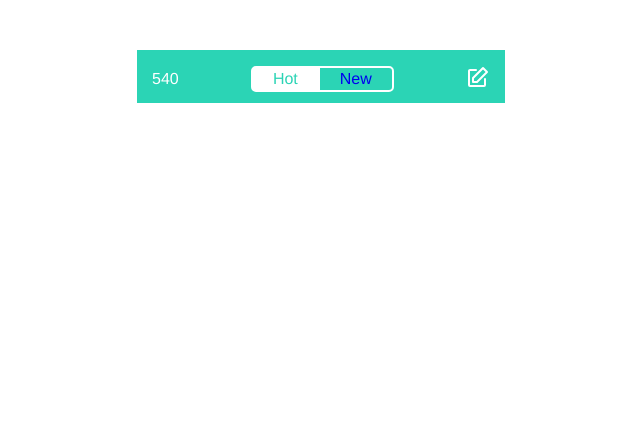
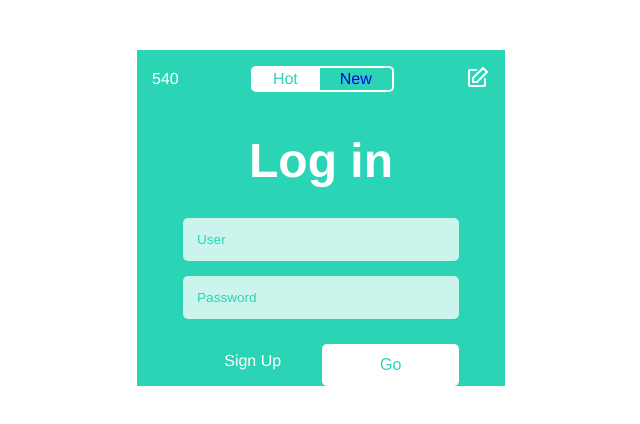
Before and after one commit to b8923/yik-hack, a Vue app in the folder frontend/: page /login in a window 1280 px wide. Shown: the top 424 px of the page, without its empty margins (319-959 px from the left). Built offline with nearby package versions, Linux system fonts and the light colour scheme.

Commit message:
Creates Auth component

```diff
--- /dev/null
+++ b/frontend/src/components/Auth.vue
@@ -0,0 +1,164 @@
+<template>
+  <section class="AppAuth">
+    <h1 class="AuthTitle">
+      {{ isSignup ? "Sign up" : "Log in" }}
+    </h1>
+
+    <form class="AuthForm" @submit.prevent="submit">
+      <input
+        v-model="username"
+        type="text"
+        class="AuthForm-input"
+        placeholder="User"
+      />
+
+      <input
+        v-model="password"
+        type="password"
+        class="AuthForm-input"
+        placeholder="Password"
+      />
+
+      <input
+        v-if="isSignup"
+        v-model="passwordConfirmation"
+        type="password"
+        class="AuthForm-input"
+        placeholder="Confirm password"
+      />
+
+      <footer class="AuthFooter">
+        <router-link
+          v-if="!isSignup"
+          :to="{ name: 'signup' }"
+          class="AuthForm-link"
+        >
+          Sign Up
+        </router-link>
+
+        <button
+          type="submit"
+          class="AuthForm-submit"
+          :class="{ 'is-submitting': loading }"
+        >
+          <span v-if="!loading">{{ isSignup ? "Sign up" : "Go" }}</span>
+          <span v-else>...</span>
+        </button>
+      </footer>
+    </form>
+  </section>
+</template>
+
+<script>
+export default {
+  name: "Auth",
+
+  data() {
+    return {
+      loading: false,
+      username: "",
+      password: "",
+      passwordConfirmation: ""
+    };
+  },
+
+  computed: {
+    isSignup() {
+      return this.$route.name === "signup";
+    }
+  },
+
+  methods: {
+    submit() {
+      this.loading = true;
+      setTimeout(() => {
+        this.loading = false;
+        this.$router.push({ name: "main" });
+      }, 1000);
+    }
+  }
+};
+</script>
+
+<style>
+.AppAuth {
+  width: 100%;
+  height: 100%;
+  background-color: var(--Primary-color);
+}
+
+.AuthTitle {
+  margin: 0;
+  padding: 30px;
+  text-align: center;
+  color: var(--Secondary-color);
+  font-size: 3rem;
+}
+
+.AuthForm {
+  width: 75%;
+  margin: 0 auto;
+  display: flex;
+  flex-direction: column;
+}
+
+.AuthForm-input {
+  padding: 12px;
+  border-radius: 5px;
+  border: 2px solid transparent;
+  background-color: rgba(255, 255, 255, 0.75);
+  margin-bottom: 15px;
+  color: var(--Primary-color);
+  font-size: 0.85rem;
+}
+
+.AuthForm-input:focus {
+  color: var(--Secondary-color);
+  border-color: var(--Secondary-color);
+  background-color: transparent;
+}
+
+.AuthForm-input::placeholder {
+  color: var(--Primary-color);
+}
+
+.AuthFooter {
+  display: flex;
+  justify-content: center;
+  margin-top: 10px;
+  text-align: center;
+}
+
+.AuthForm-link,
+.AuthForm-submit {
+  width: 100%;
+}
+
+.AuthForm-link {
+  color: var(--Secondary-color);
+  text-decoration: none;
+  padding: 8px;
+}
+
+.AuthForm-link:active {
+  color: rgba(255, 255, 255, 0.75);
+}
+
+.AuthForm-submit {
+  font-size: 1rem;
+  padding: 12px;
+  border: none;
+  border-radius: 5px;
+  background-color: var(--Secondary-color);
+  color: var(--Primary-color);
+  transition: width 0.3s ease;
+}
+
+.AuthForm-submit.is-submitting {
+  width: 25%;
+}
+
+.AuthForm-submit:active {
+  background-color: rgba(255, 255, 255, 0.75);
+}
+</style>
--- a/frontend/src/router/index.js
+++ b/frontend/src/router/index.js
@@ -1,9 +1,27 @@
 import Vue from "vue";
 import VueRouter from "vue-router";
+import Auth from "@/components/Auth"
+import PostList from "@/components/PostList"
 
 Vue.use(VueRouter);
 
-const routes = [];
+const routes = [
+  {
+    name: "signup",
+    path: "/signup",
+    component: Auth
+  },
+  {
+    name: "login",
+    path: "/login",
+    component: Auth
+  },
+  {
+    name: "main",
+    path: "/",
+    component: PostList
+  }
+];
 
 const router = new VueRouter({
   mode: "history",
```
